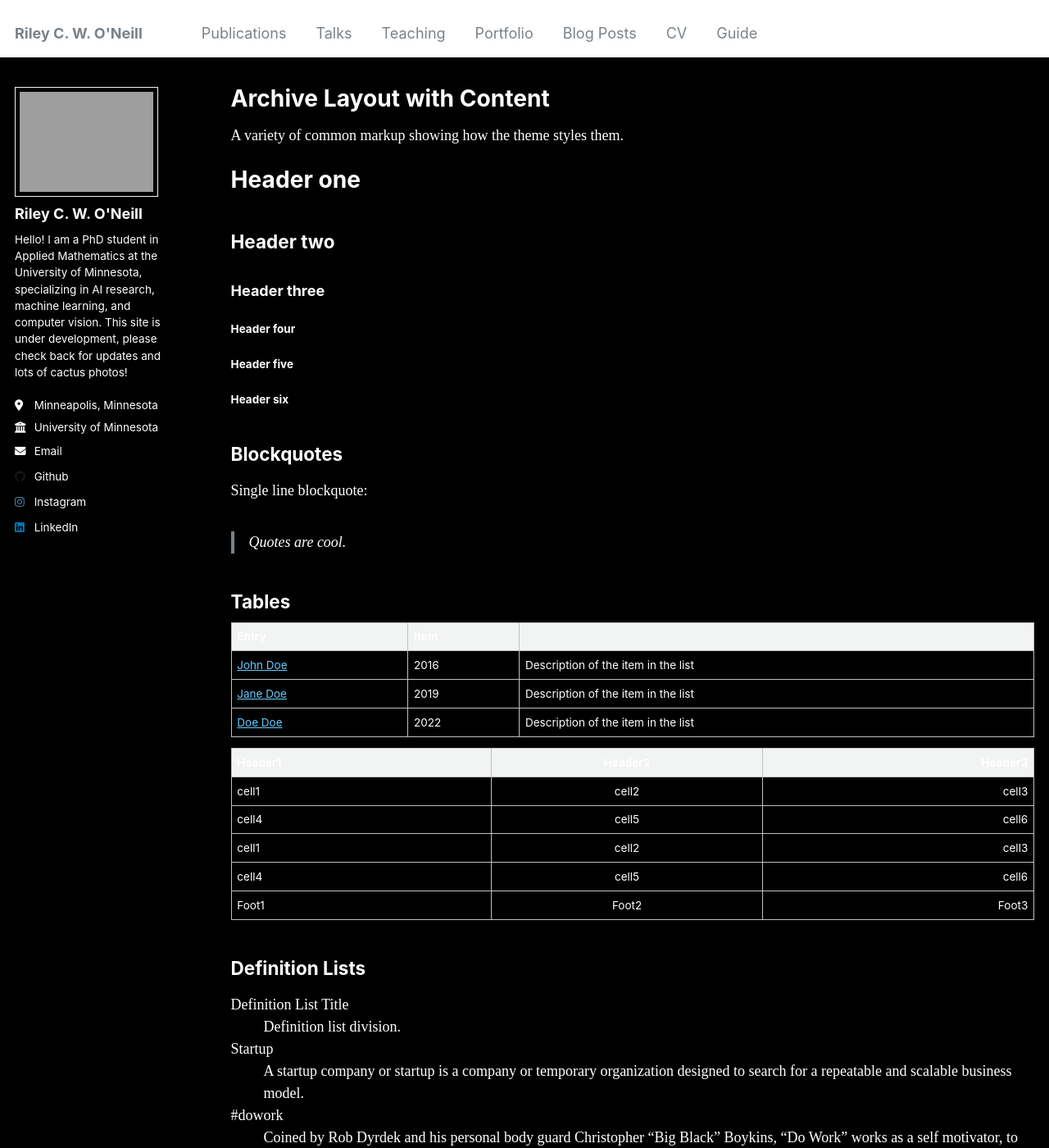
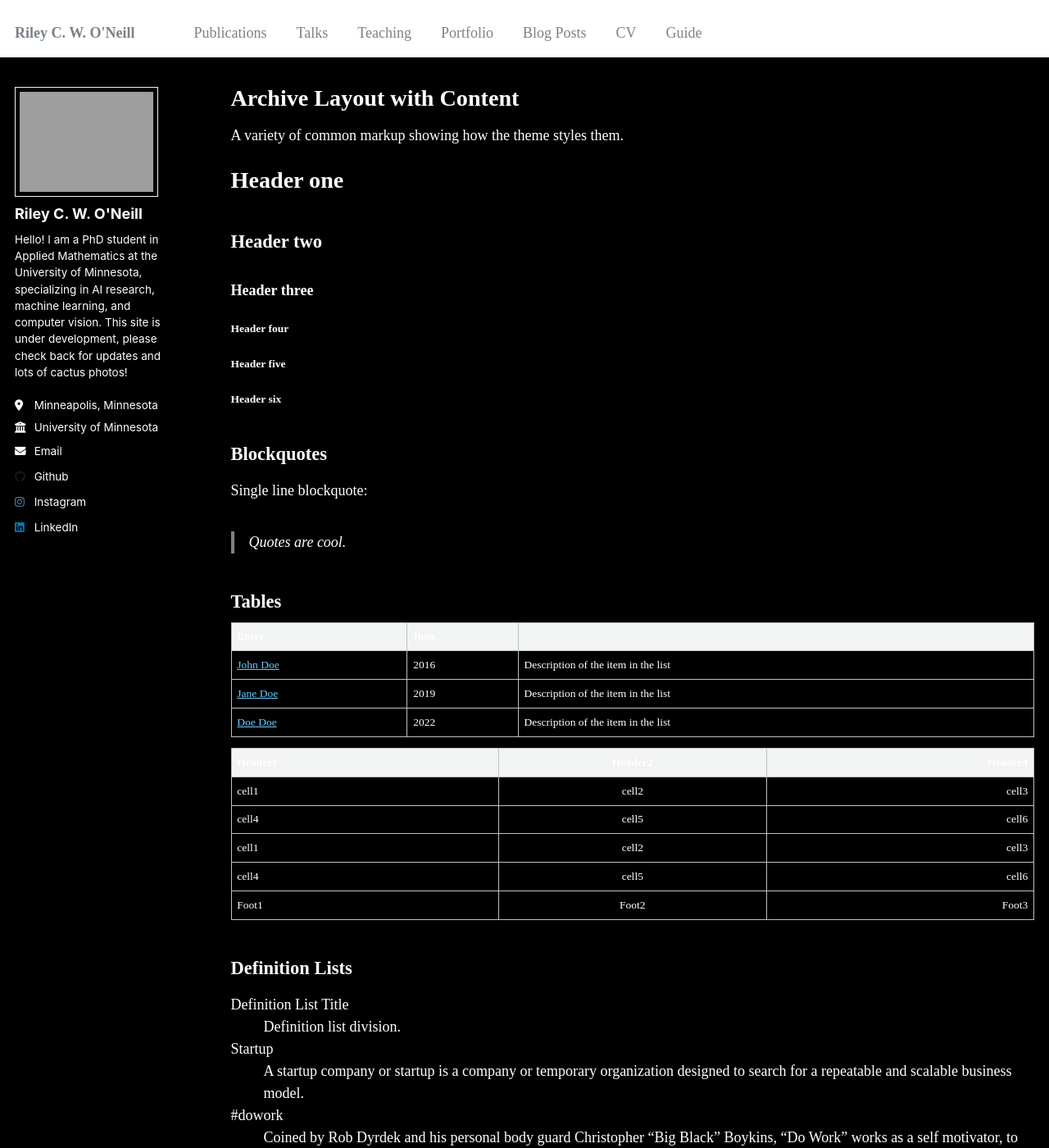
Before and after one commit to oneil571/oneil571.github.io, a Jekyll site: the page built from _pages/archive-layout-with-content.md, in a window 1280 px wide and 1400 px high. Shown: the whole window at 82% size. Built offline with Jekyll 4.4.1, drawn with Linux system fonts in a browser that asks for light colours.

Commit message:
time for times new

```diff
--- a/assets/css/custom.css
+++ b/assets/css/custom.css
@@ -15,3 +15,8 @@ a {
 h1, h2, h3, h4, h5, h6 {
   color: white;
 }
+
+h1, h2, h3, h4, h5, h6,
+p, li, blockquote, table, td, th {
+  font-family: "Times New Roman", Times, serif;
+}
```
